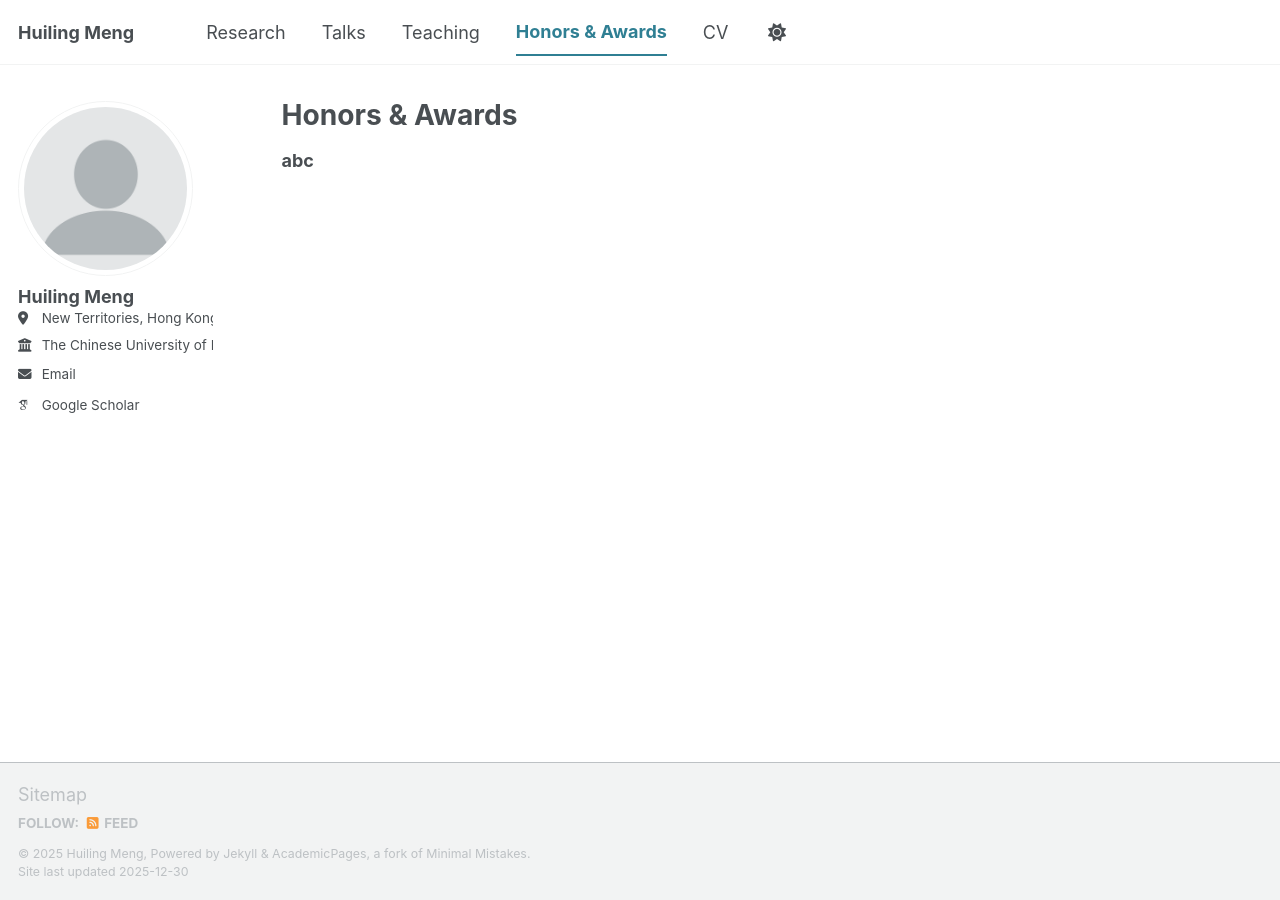
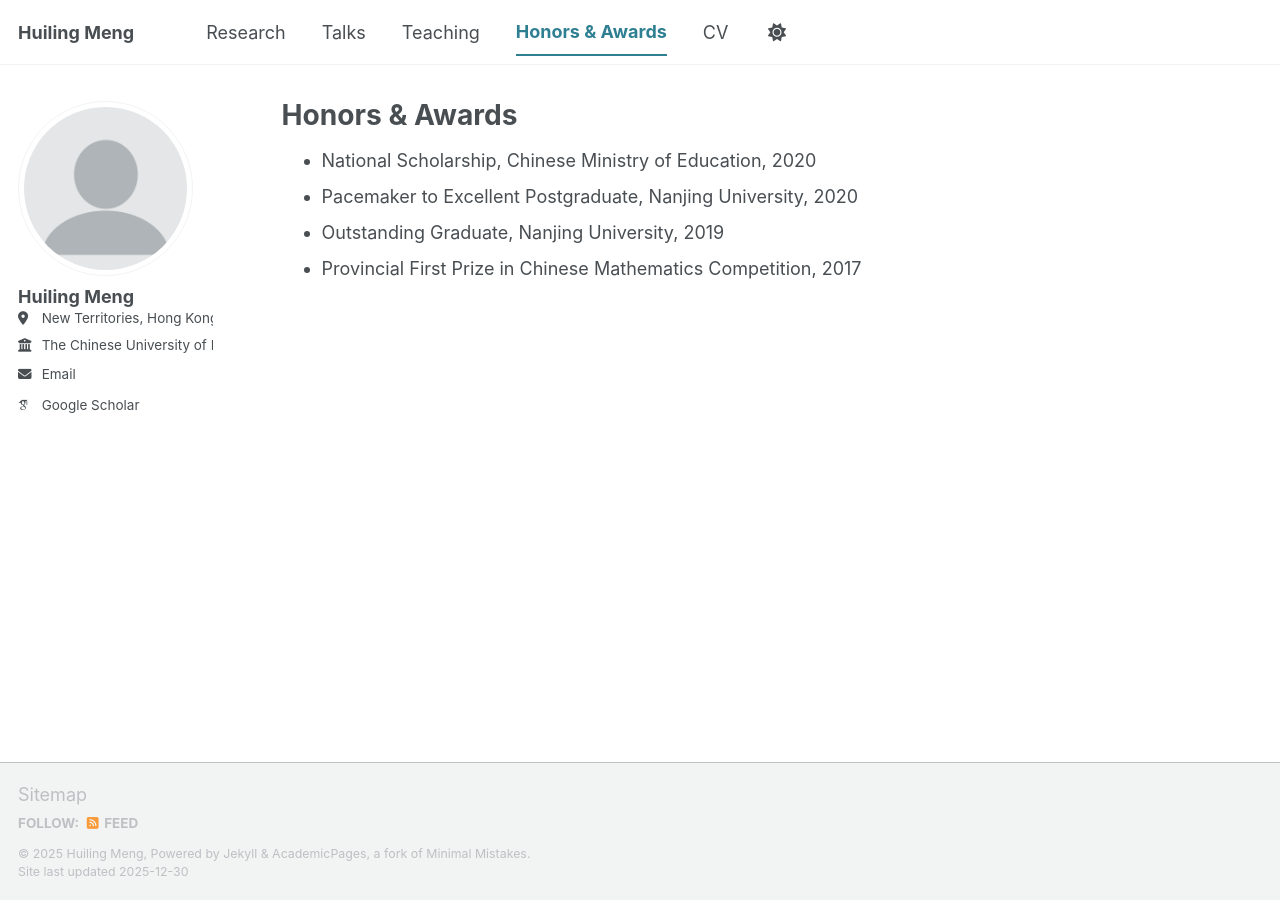
Before and after one commit to huilingmeng/huilingmeng.github.io, a Jekyll site: the page built from _pages/honors-awards.md, in a window 1280 px wide. Built offline with Jekyll 4.4.1, drawn with Linux system fonts in a browser that asks for light colours; some web fonts are replaced; a script bundle is joined from its source files by our own code; library files that are not in the unit come from our copies.

Commit message:
Update honors-awards.md

```diff
--- a/_pages/honors-awards.md
+++ b/_pages/honors-awards.md
@@ -5,4 +5,7 @@ permalink: /honors-awards/
 author_profile: true
 ---
 
-**abc**
+- National Scholarship, Chinese Ministry of Education, 2020
+- Pacemaker to Excellent Postgraduate, Nanjing University, 2020
+- Outstanding Graduate, Nanjing University, 2019
+- Provincial First Prize in Chinese Mathematics Competition, 2017
```
